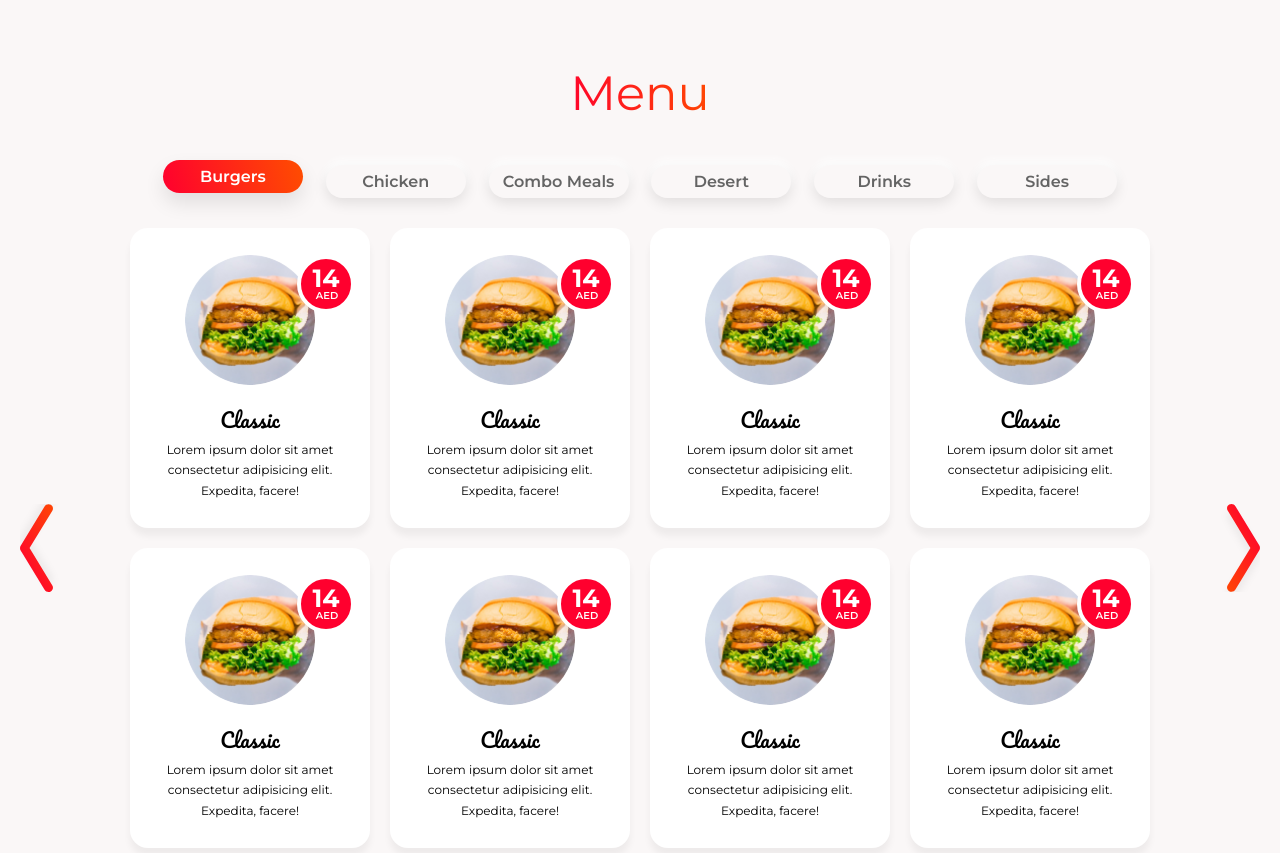
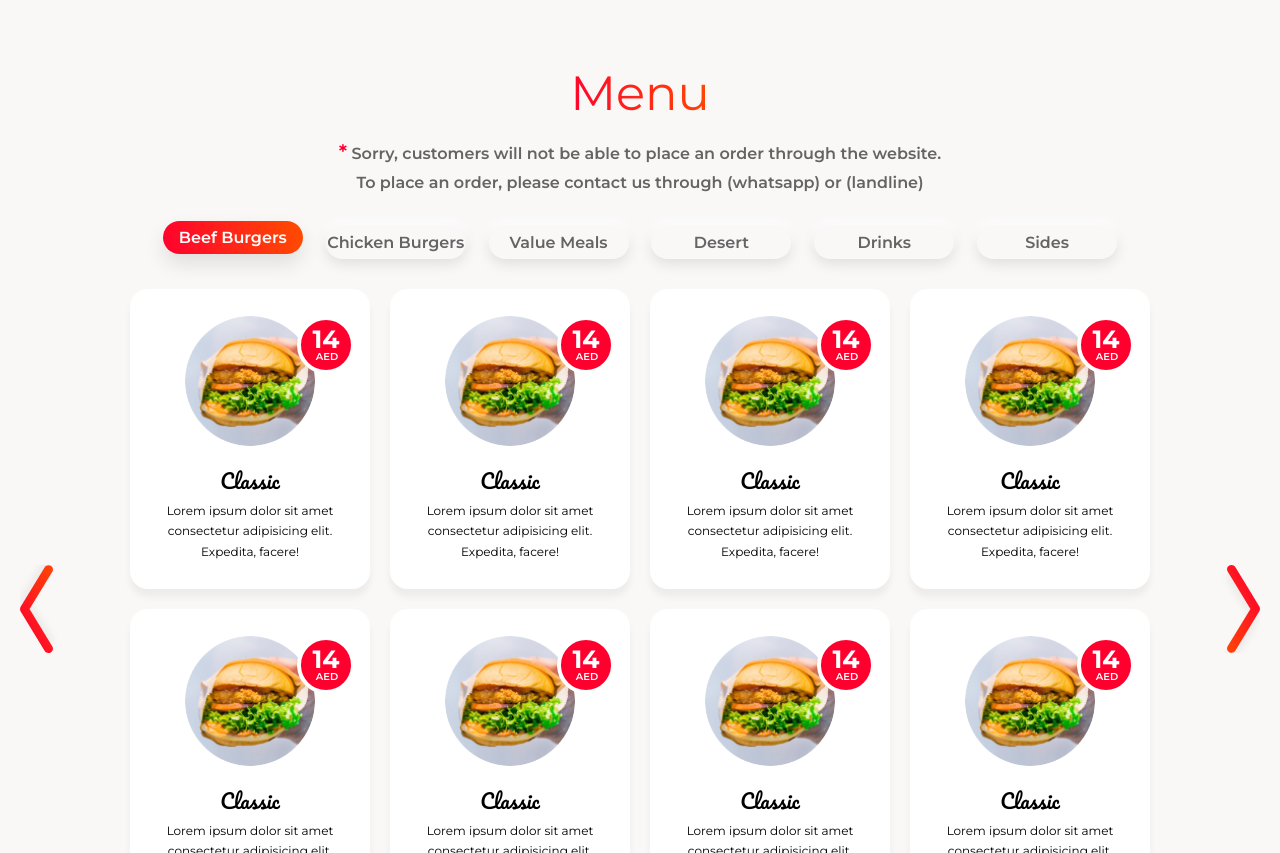
Before and after one commit to John-Kodes/JDR-Landing-Page, a website: page index.html in a window 1280 px wide. Shown: the part 1620-2473 px from the top of the page. Drawn offline with Linux system fonts and the light colour scheme.

Commit message:
pretty much done with HTML and CSS. Will now work on JS

```diff
--- a/index.html
+++ b/index.html
@@ -100,10 +100,14 @@
         </h1>
         <div class="menu">
 
+          <div class="section-menu__disclaimer">
+            <span>*</span> Sorry, customers will not be able to place an order through the website.<br />To place an order, please contact us through (whatsapp) or (landline)
+          </div>
+
           <div class="menu__tabs">
-            <button class="btn--menu-tab btn--menu-tab--active">Burgers</button>
-            <button class="btn--menu-tab">Chicken</button>
-            <button class="btn--menu-tab">Combo Meals</button>
+            <button class="btn--menu-tab btn--menu-tab--active">Beef Burgers</button>
+            <button class="btn--menu-tab">Chicken Burgers</button>
+            <button class="btn--menu-tab">Value Meals</button>
             <button class="btn--menu-tab">Desert</button>
             <button class="btn--menu-tab">Drinks</button>
             <button class="btn--menu-tab">Sides</button>
@@ -257,7 +261,6 @@
             <use xlink:href="#arrow"></use>
           </svg>
         </div>
-
       </section>
 
     <!-- //// DELIVERY /// -->
--- a/sass/base/_base.scss
+++ b/sass/base/_base.scss
@@ -23,6 +23,7 @@ body {
   box-sizing: border-box; /* What this does is to change the box model so that the borders and the paddings are no longer added to the total width/height that we specify for a box */
   overflow: overlay;
 
+  // scrollbar
   &::-webkit-scrollbar {
     width: .6em;
 
--- a/sass/components/_button.scss
+++ b/sass/components/_button.scss
@@ -81,12 +81,21 @@ button {
   align-items: center;
   width: 14rem;
   height: 3.3rem;
-  border-radius: 100rem;
+  padding: 1rem 0rem;
+  border-radius: 1.7rem;
   text-decoration: none;
   font-weight: 600;
   color: $color-grey-dark-1;
   box-shadow: 0 .5rem 1.4rem rgba($color-black, .10), 0 -.5rem .8rem rgba($color-white, 1);
   transition: all .2s;
+
+  @media only screen and (max-width:44.38em) {
+    padding: 3rem 1rem;
+  }
+
+  @media only screen and (max-width:26.56em) {
+    padding: 3rem 1rem;
+  }
 
   &--active {
     color: $color-white;
@@ -208,6 +217,5 @@ button {
   &:active {
     transform: translateY(1px) rotate(0) scale(1);
     box-shadow: 0 .2rem .5rem rgba($color-black, .3);
-
   }
 }
--- a/sass/components/_menu.scss
+++ b/sass/components/_menu.scss
@@ -12,7 +12,7 @@ width: 100%;
         width: 100%;
         margin-bottom: 3rem;
 
-        @media only screen and (max-width: 44.375em) {
+        @media only screen and (max-width: 44.38em) {
             max-width: 70rem;
             flex-wrap: wrap;
 
@@ -200,8 +200,8 @@ width: 100%;
                 transform: scale(-1);
             }
 
-            &--right {
-            }
+            // &--right {
+            // }
         }
     }
 
--- a/sass/pages/_home.scss
+++ b/sass/pages/_home.scss
@@ -69,7 +69,24 @@
 
   padding: 10rem 2rem;
   background-color: $color-white-2;
+
+  & .heading-primary--section {
+    margin-bottom: 0rem;
+  }
+
+  &__disclaimer {
+    margin-bottom: 3rem;
+    text-align: center;
+    font-weight: 600;
+    color: $color-grey-dark-1;
+
+    & span {
+      color: $color-primary-dark;
+      font-size: 2rem;
+    }
+  }
 }
+
 
 .section-delivery {
   display: flex;
```
Also changed, not shown: css/style.css.
